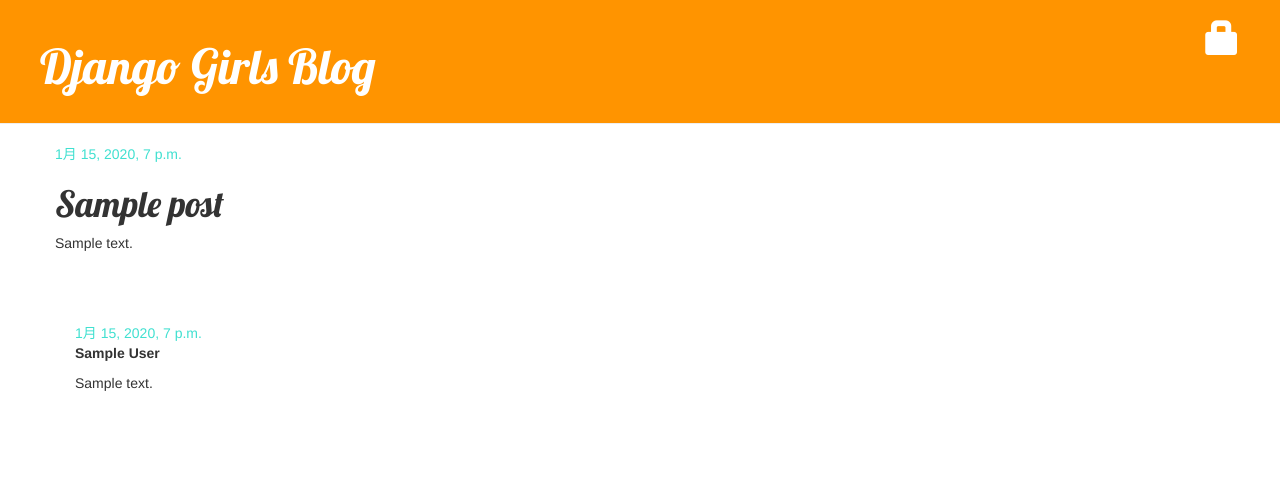
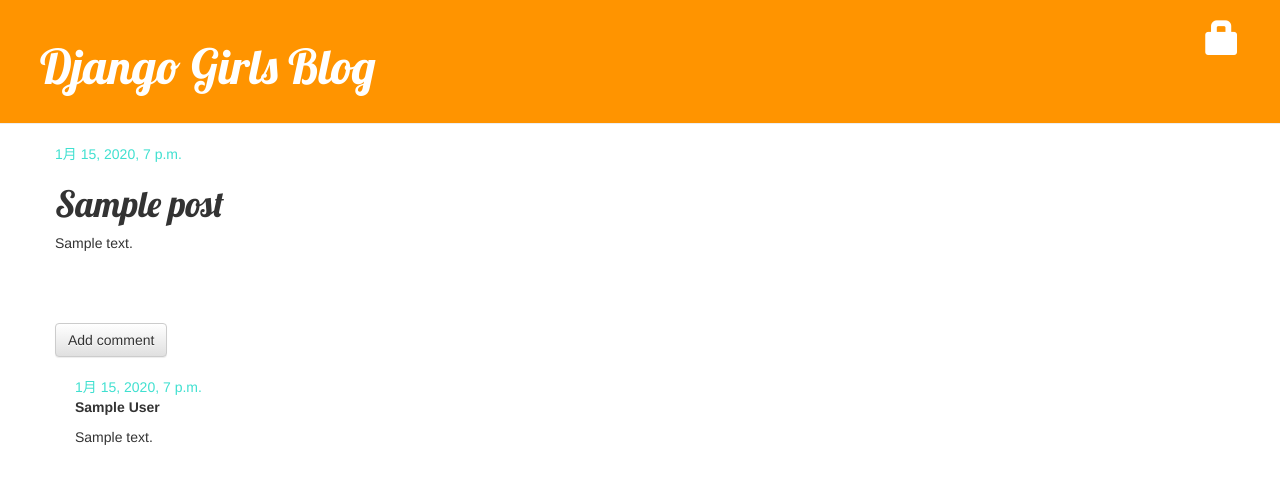
Before and after one commit to ftnext/my-first-blog, a Django app: page /post/1/ in a window 1280 px wide. Shown: the top 484 px of the page. Run offline with Django 3.2, Linux system fonts and the light colour scheme; tables that the repository leaves empty hold one stand-in row (values such as "Sample post"); some libraries are stand-ins or nearby versions.

Commit message:
[feat] 記事にコメントする機能を追加
* 記事詳細からコメントフォーム画面に遷移し、コメントを残せるようになった（記事ごとにコメントフォーム画面がある）
* 作成したコメントは記事で確認できる（この後挙動を修正）

```diff
--- a/blog/templates/blog/post_detail.html
+++ b/blog/templates/blog/post_detail.html
@@ -16,6 +16,7 @@
     <h1>{{ post.title }}</h1>
     <p>{{ post.text|linebreaksbr }}</p>
   </div>
+  <a class="btn btn-default" href="{% url 'add_comment_to_post' pk=post.pk %}">Add comment</a>
   {% for comment in post.comments.all %}
     <div class="comment">
       <div class="date">{{ comment.created_date }}</div>
--- a/blog/urls.py
+++ b/blog/urls.py
@@ -9,4 +9,5 @@ urlpatterns = [
     path('drafts/', views.post_draft_list, name='post_draft_list'),
     path('post/<int:pk>/publish/', views.post_publish, name='post_publish'),
     path('post/<int:pk>/remove/', views.post_remove, name='post_remove'),
+    path('post/<int:pk>/comment/', views.add_comment_to_post, name='add_comment_to_post'),
 ]
--- a/blog/views.py
+++ b/blog/views.py
@@ -3,6 +3,7 @@ from django.shortcuts import redirect
 from django.shortcuts import render, get_object_or_404
 from django.utils import timezone
 from .models import Post
+from .forms import CommentForm
 from .forms import PostForm
 
 # Create your views here.
@@ -58,3 +59,16 @@ def post_remove(request, pk):
     post = get_object_or_404(Post, pk=pk)
     post.delete()
     return redirect('post_list')
+
+def add_comment_to_post(request, pk):
+    post = get_object_or_404(Post, pk=pk)
+    if request.method == "POST":
+        form = CommentForm(request.POST)
+        if form.is_valid():
+            comment = form.save(commit=False)
+            comment.post = post
+            comment.save()
+            return redirect('post_detail', pk=post.pk)
+    else:
+        form = CommentForm()
+    return render(request, 'blog/add_comment_to_post.html', {'form': form})
```
Also changed, not shown: blog/templates/blog/add_comment_to_post.html (added, +9 -0 lines).
